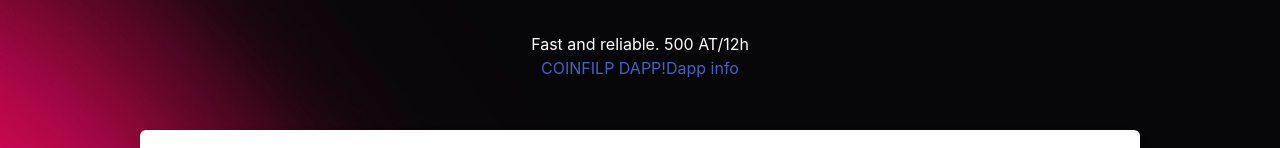
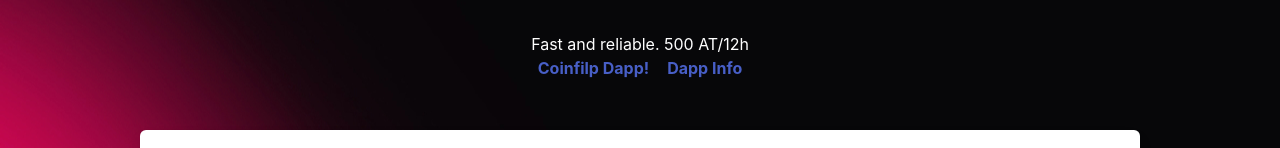
Before and after one commit to Asif2902/tokenfaucet, a React (Create React App) app in the folder faucet-ui/: page / in a window 1280 px wide. Shown: the part 198-346 px from the top of the page. Built offline with nearby package versions, Linux system fonts and the light colour scheme.

Commit message:
Update App.js

```diff
--- a/faucet-ui/src/App.js
+++ b/faucet-ui/src/App.js
@@ -147,8 +147,7 @@
           <div className="container has-text-centered main-content">
             <h1 className="title is-1">Faucet</h1>
             <p>Fast and reliable. 500 AT/12h</p>
-            <a href="https://test.everypunks.xyz">COINFILP DAPP!</a>
-            <a href="https://everypunks.xyz">Dapp info</a>
+            <a href="https://test.everypunks.xyz"><b>Coinfilp Dapp!</b></a>&nbsp;&nbsp;&nbsp;&nbsp;<a href="https://everypunks.xyz"><b>Dapp Info</b></a>
 
                   <div className="mt-5">
 
```
